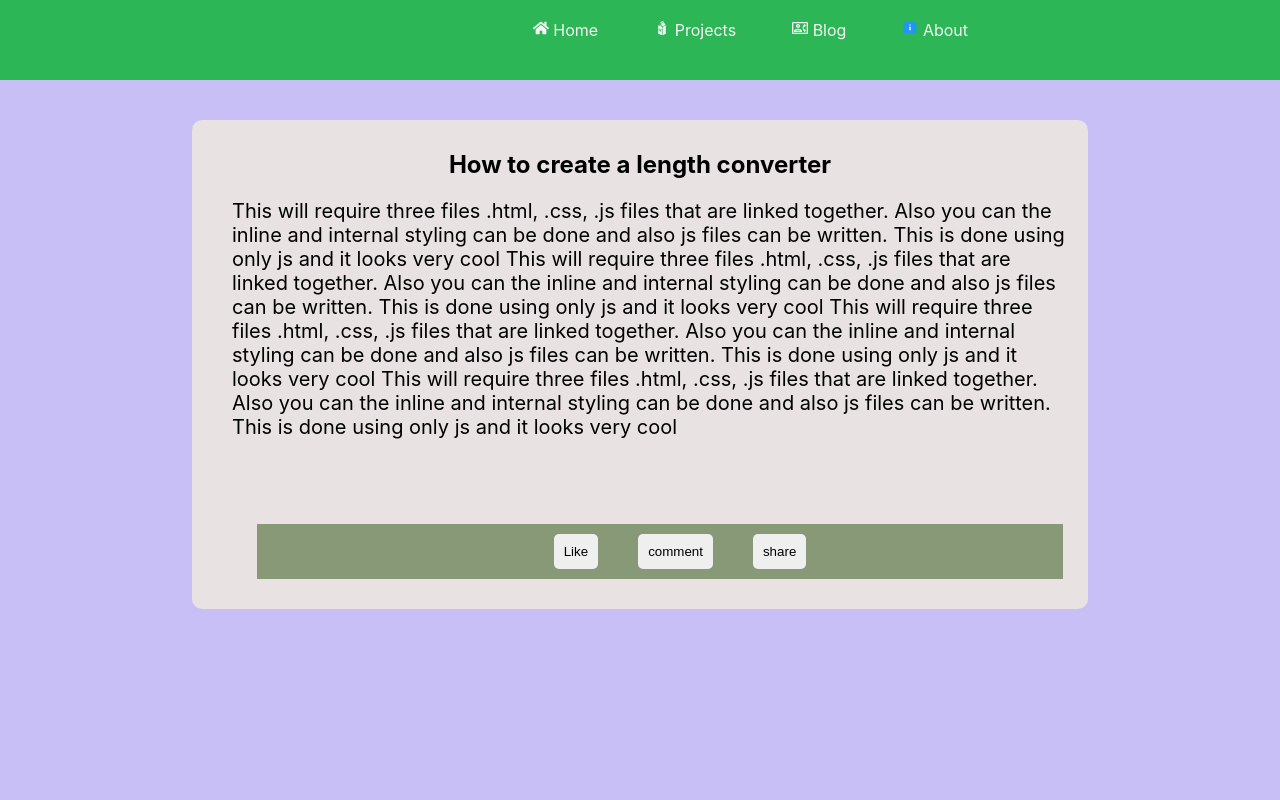
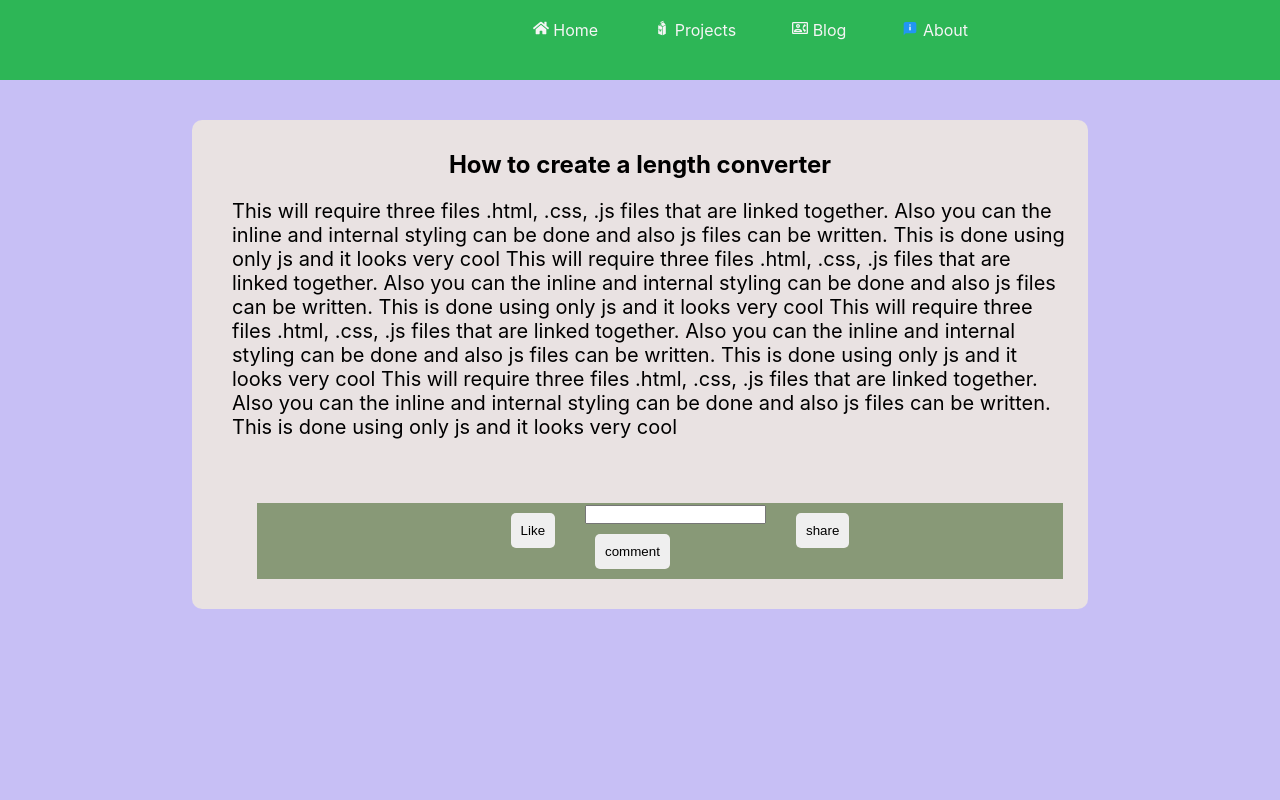
Before and after one commit to sirben181/my-app, a React (Create React App) app: page /blog in a window 1280 px wide. Shown: the top 800 px of the page. Built offline with nearby package versions, Linux system fonts and the light colour scheme.

Commit message:
comment input

```diff
--- a/src/pages/Blog.js
+++ b/src/pages/Blog.js
@@ -36,6 +36,8 @@ const Blog = ({ClickLike,comment,shareBlog}) => {
 
                          </div>
                          <div className="commentclass">
+
+                            <input className="comment" type='input'/>
                             <button className="comment" onClick={comment}>comment</button>
 
                          </div>
```
